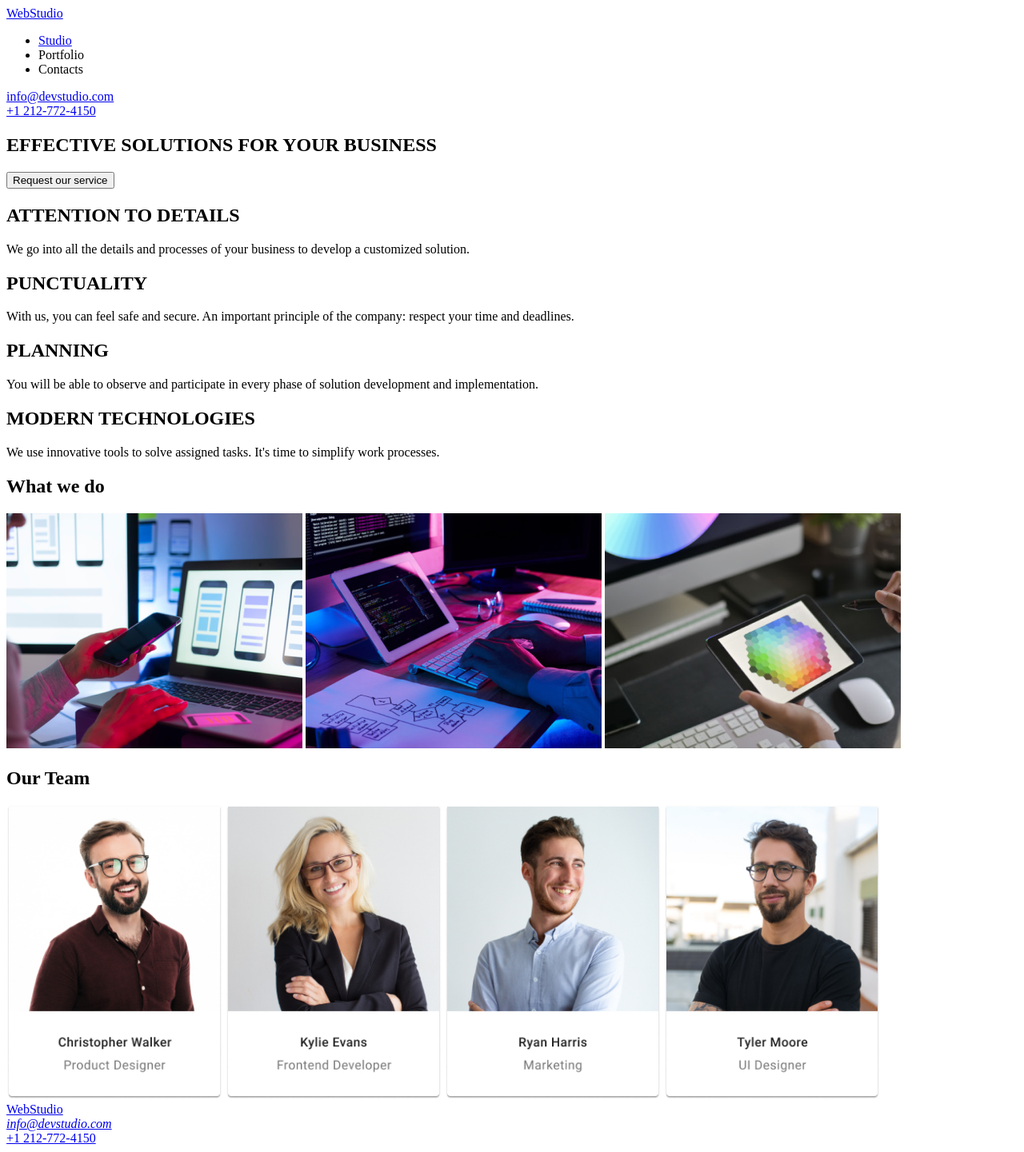
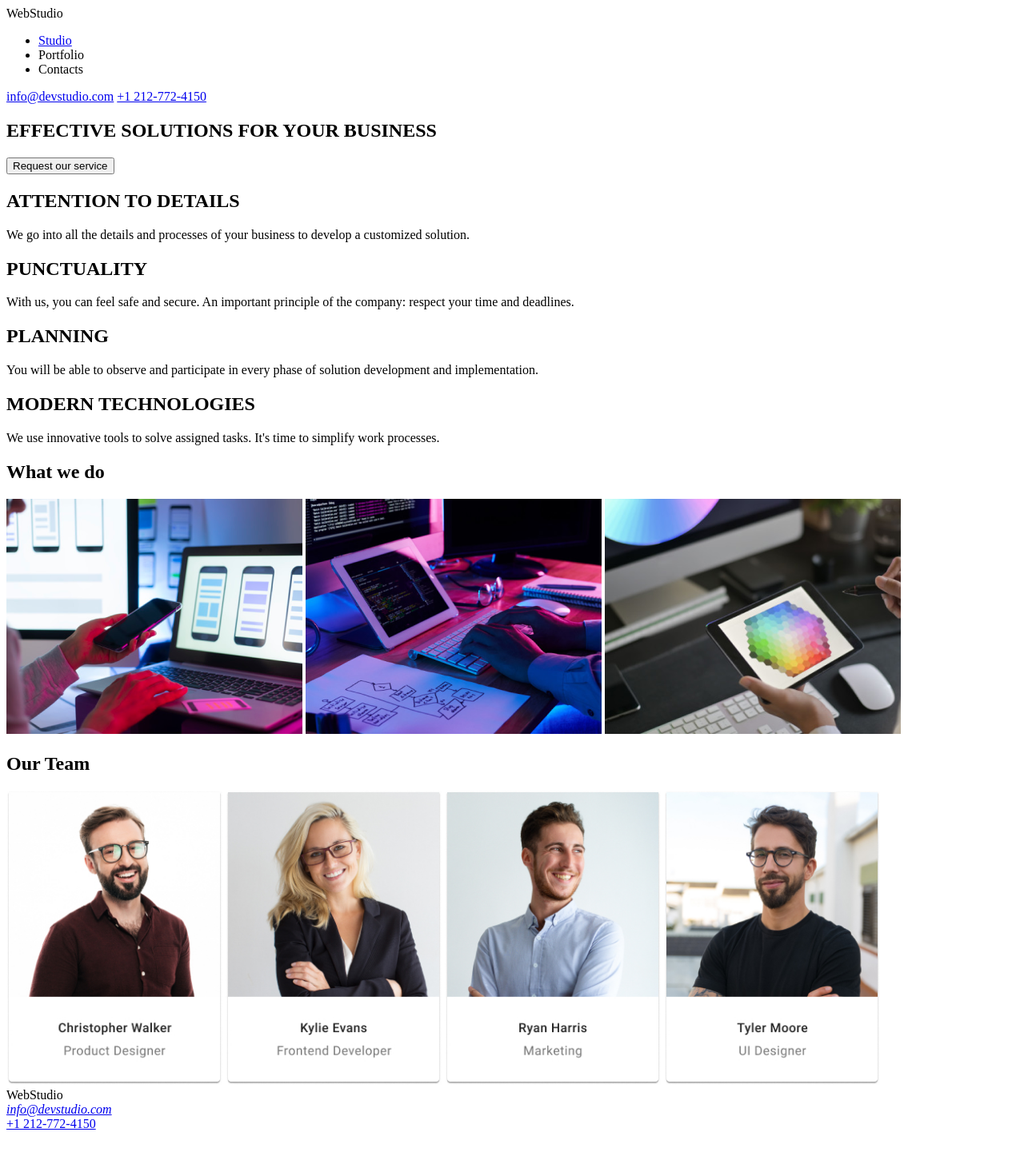
Before and after one commit to Tamas-Norbert/goit-markup-hw-01, a plain HTML site: page index.html in a window 1280 px wide. Shown: the whole page at 80% size. Drawn offline with Linux system fonts and the light colour scheme.

Commit message:
moved footer to basement and updated code

```diff
--- a/index.html
+++ b/index.html
@@ -7,7 +7,7 @@
   </head>
   <body>
     <header>
-      <a href="#">WebStudio</a>
+        <span>WebStudio</span>
       <nav>
         <ul>
           <li><a href="#">Studio</a></li>
@@ -17,7 +17,7 @@
       </nav>
     </header>
 
-    <footer><a href="mailto:info@devstudio.com">info@devstudio.com</a></footer>
+    <a href="mailto:info@devstudio.com">info@devstudio.com</a>
     <a href="tel:+1 212-772-4150">+1 212-772-4150</a>
 
     <main>
@@ -104,16 +104,14 @@
         </div>
       </section>
 
-      <!--Subsol-->
-      <section>
-        <div>
-          <a href="#">WebStudio</a>
-          <address>
+      <!--Basement-->
+      <footer>
+        <span>WebStudio</span>
+        <address>
             <a href="mailto:info@devstudio.com">info@devstudio.com</a>
-          </address>
-          <a href="tel:+1 212-772-4150">+1 212-772-4150</a>
-        </div>
-      </section>
+        </address>
+            <a href="tel:+1 212-772-4150">+1 212-772-4150</a>
+      </footer>
     </main>
   </body>
 </html>
```
